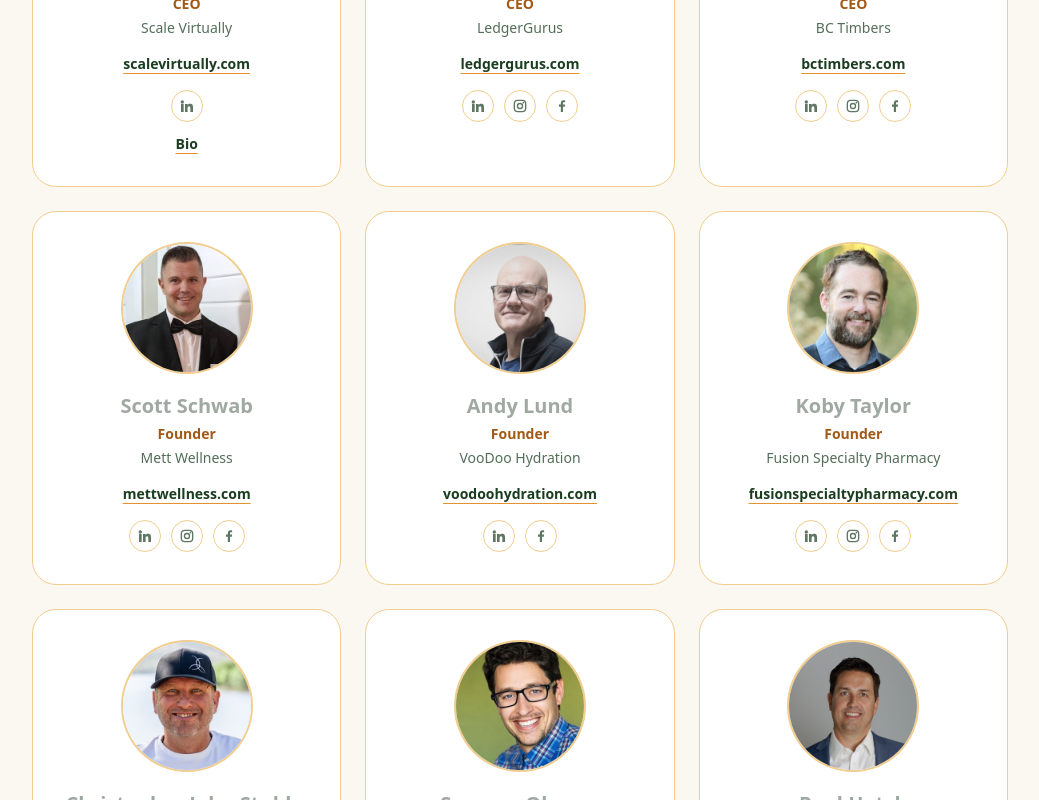
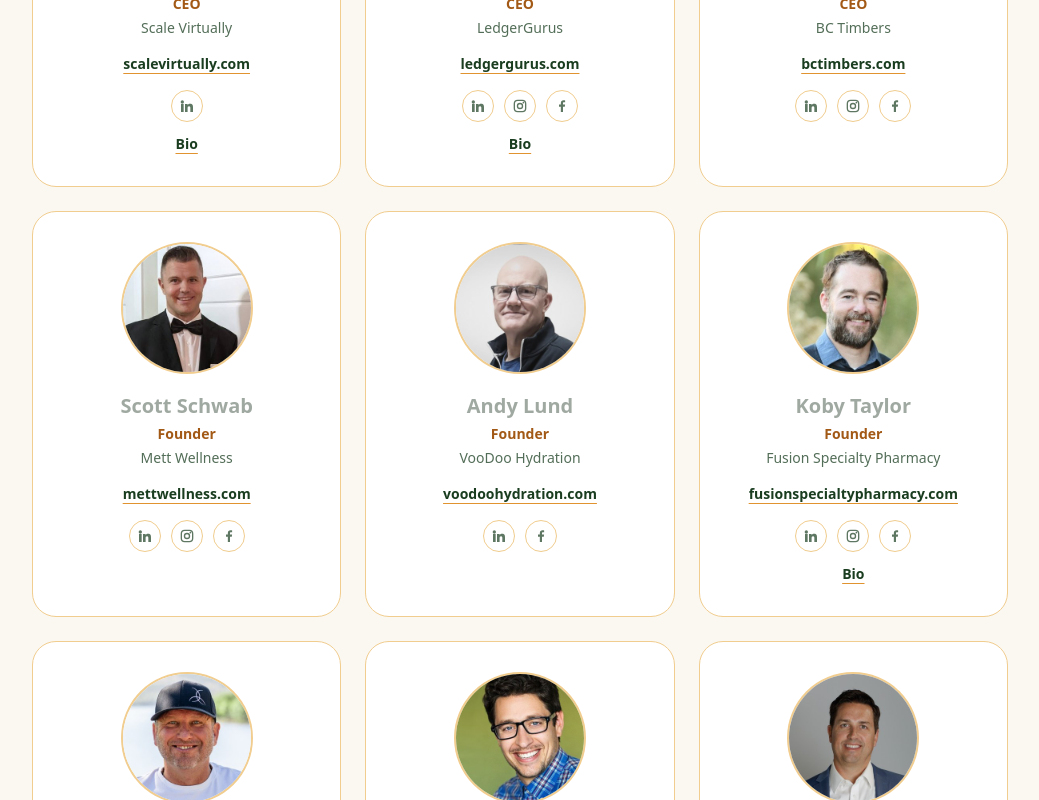
Before and after one commit to KokenLabs/squirrel-tamer-website, a Next.js app: page /contributors in a window 1280 px wide. Shown: the part 1460-2260 px from the top of the page, without its empty margins (120-1159 px from the left). Built offline with nearby package versions, Linux system fonts and the light colour scheme.

Commit message:
Add bios for Brittany Brown, Koby Taylor, Pat Petrini and Tony Lucero from their own company sites
Co-Authored-By: Claude Opus 5 <noreply@anthropic.com>
Claude-Session: https://claude.ai/code/session_011vYDYs3RFAzfGueaXrGeff

```diff
--- a/src/app/contributors/page.tsx
+++ b/src/app/contributors/page.tsx
@@ -117,6 +117,11 @@ const contributors: Contributor[] = [
     linkedin: "https://www.linkedin.com/in/brittany-brown-b8324812/",
     instagram: "https://www.instagram.com/britt_any80/",
     facebook: "https://www.facebook.com/brittany.d.brown.37",
+    bio: [
+      "Brittany founded LedgerGurus in 2014 after seeing a need to serve small businesses and having a desire to create a flexible work environment for others like her. Brittany will say she never intended to start a company or be an entrepreneur, but she has quietly been creating things for many years.",
+      "Brittany earned a Bachelor of Science in Accounting and a Master of Accountancy from Brigham Young University. After an internship at KPMG, Brittany worked at Squire in their advisory services group, and then as the CFO for DSB Construction, before founding LedgerGurus. Brittany is a CPA and QuickBooks ProAdvisor, certified in QuickBooks Online Advanced and QuickBooks Enterprise.",
+      "In her role, Brittany drives many strategic initiatives and relationships at LedgerGurus. She also convinced Stephen, COO and husband, to ditch his software career and join LedgerGurus full-time.",
+    ],
   },
   {
     name: "Anthon Burbidge",
@@ -156,6 +161,10 @@ const contributors: Contributor[] = [
     linkedin: "https://www.linkedin.com/in/kobytaylor/",
     instagram: "https://www.instagram.com/kobytay/",
     facebook: "https://www.facebook.com/koby.taylor.923",
+    bio: [
+      "A St. George native, Koby is a graduate from Brigham Young University and the University of Utah, where he received his Doctorate of Pharmacy in 2000. He has managed several successful retail pharmacies and loves being an advocate for his patients. He is extremely excited about providing compounded medications to the community he serves.",
+      "“Fusion Specialty Pharmacy is the only pharmacy in Southern Utah certified by the Pharmacy Compounding Accreditation Board (PCAB). We take pride in our high-quality ingredients, unique formulations, pharmacists, staff, and state of the art laboratory facilities.”",
+    ],
   },
   {
     name: "Christopher John Stubbs",
@@ -223,6 +232,9 @@ const contributors: Contributor[] = [
     linkedin: "https://www.linkedin.com/in/patpetrini/",
     instagram: "https://www.instagram.com/patpetrini/",
     facebook: "https://www.facebook.com/PatPetrini",
+    bio: [
+      "If there’s anything that isn’t working, it’s Pat’s fault! Pat is constantly fine-tuning our systems & processes with the obsession of a master watchmaker. When he’s not tinkering with our processes, he’s out there turning curious property owners into happy clients.",
+    ],
   },
   {
     name: "Jason Brown",
@@ -261,6 +273,11 @@ const contributors: Contributor[] = [
     linkedin: "https://www.linkedin.com/in/tonylucero/",
     instagram: "https://www.instagram.com/iamtonylucero",
     facebook: "https://www.facebook.com/iamtonylucero",
+    bio: [
+      "Over 2 decades ago, Tony realized something powerful—you can be successful on the outside and still feel completely drained inside. That wake-up call became the spark that ignited his personal transformation—and the creation of this guide.",
+      "Today, Tony is a Peak Potential Activator, Hypnotherapist and Master Trainer, helping thousands of people around the world awaken their inner power and step into their most vibrant, aligned life. His mission? To help you stop settling and start vibrating higher—mentally, emotionally, and energetically.",
+      "Tony’s approach combines real-world experience, spiritual wisdom, and practical tools that create real shifts. He’s worked with entrepreneurs, creatives, and everyday seekers looking for more clarity, joy, and alignment. “When you shift your energy, everything else follows.”",
+    ],
   },
   {
     name: "Adnan Khawaja",
```
